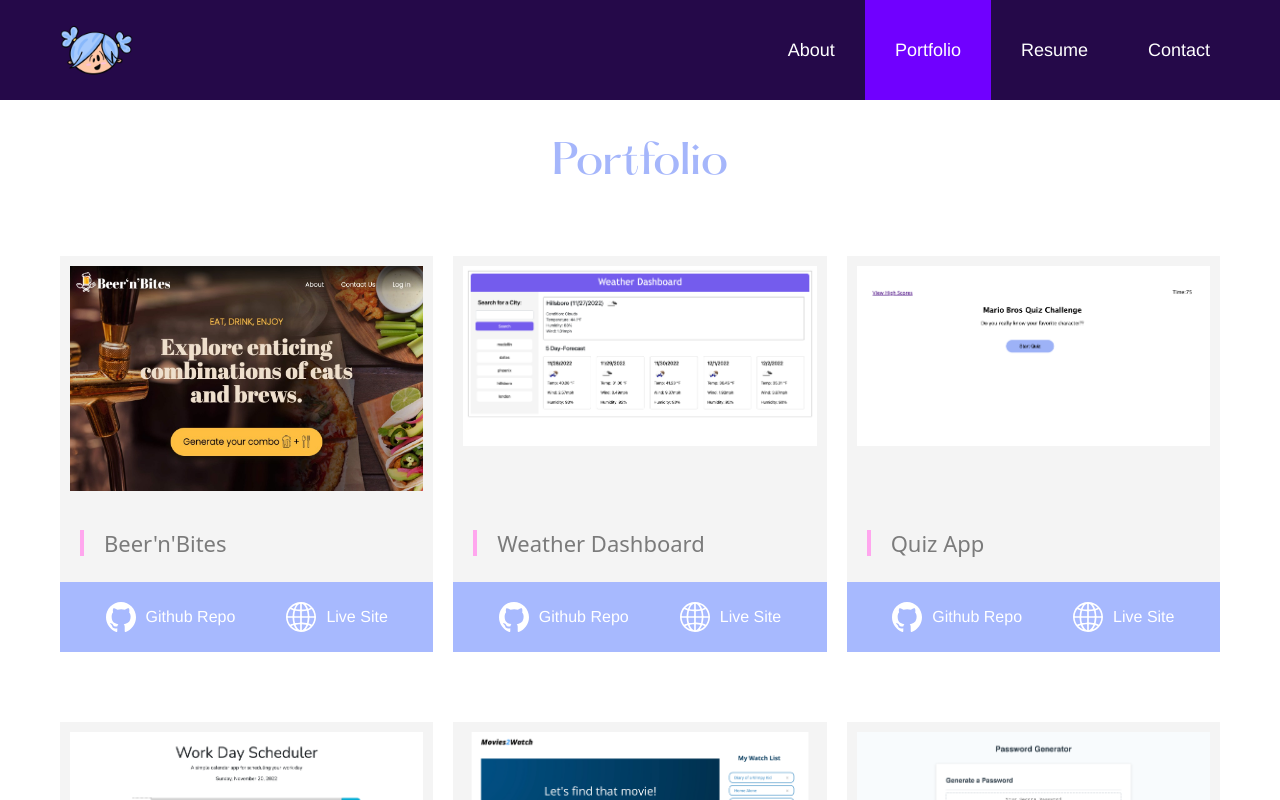
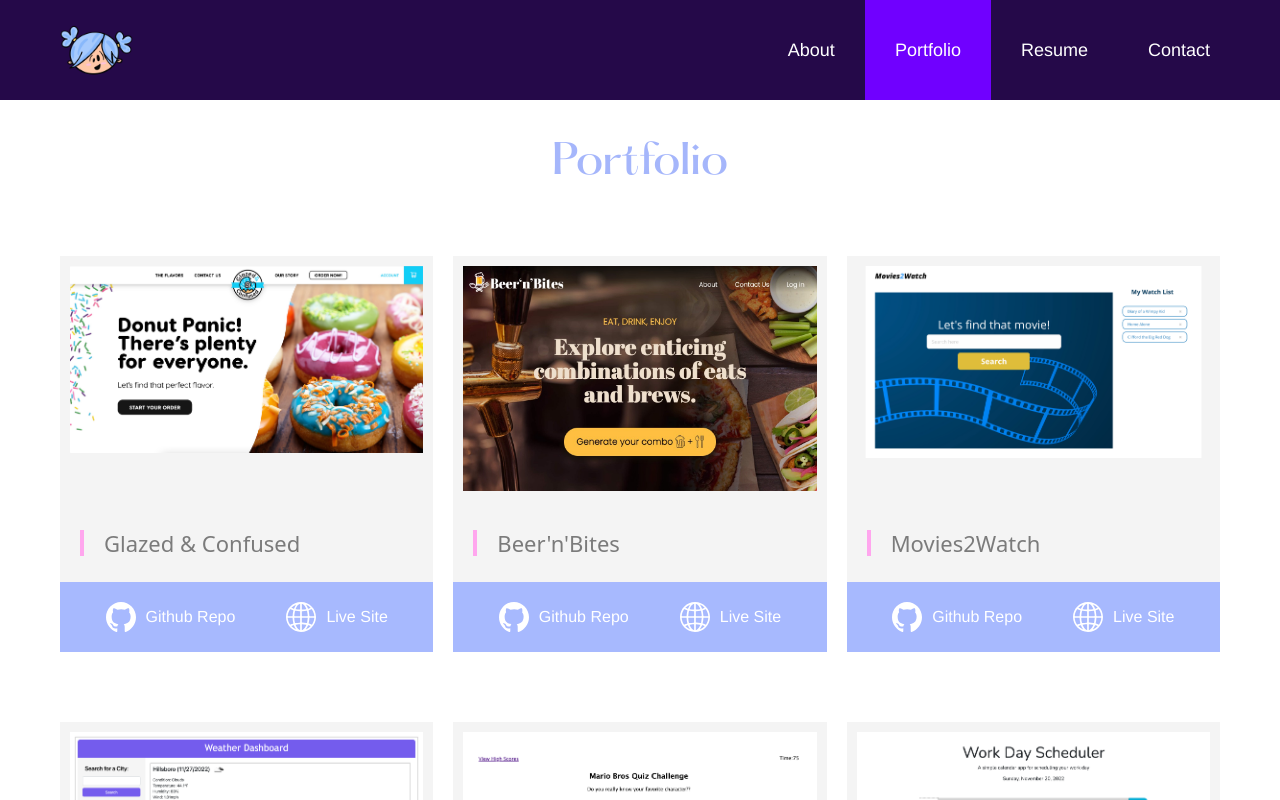
Before and after one commit to pherpat/React-Portfolio, a React (Create React App) app: page / in a window 1280 px wide. Both pictures are taken after a click on the item "Portfolio". Shown: the top 800 px of the page. Built offline with nearby package versions, Linux system fonts and the light colour scheme.

Commit message:
Updated css.

```diff
--- a/src/components/pages/Portfolio.js
+++ b/src/components/pages/Portfolio.js
@@ -9,6 +9,7 @@ import project5 from '../assets/planner-screenshot.png';
 import project6 from '../assets/movies2watch.png';
 import portGit from '../assets/port-git.svg';
 import portLink from '../assets/port-link.svg';
+import project7 from '../assets/gc-screenshot.jpg';
 
 //onclick function and open in a new window
 //building portfolio cards
@@ -17,6 +18,25 @@ export default function Portfolio() {
     <div className='containerMain'>
       <h1 className="portfolioHeader">Portfolio</h1>
       <div className="gallery">
+
+
+         <div className='project' >
+          <div className='portImage' onClick={event => window.open('https://glazed-and-confused.herokuapp.com/')}>
+            <img src={project7} width="100%" alt="project7" ></img>
+          </div>
+          <h2>Glazed & Confused</h2>
+          <div className='portLinkBox'>
+            <div className='portlink' onClick={event => window.open('https://github.com/pherpat/Movies2Watch')}>
+              <span className='portIcon'><img src={portGit} width="100%" alt="Github Logo" ></img></span>
+              <span className='portIconText'>Github Repo</span>
+            </div>
+            <div className='portlink' onClick={event => window.open('https://glazed-and-confused.herokuapp.com/')}>
+              <span className='portIcon'><img src={portLink} width="100%" alt="Github Logo" ></img></span>
+              <span className='portIconText'>Live Site</span>
+            </div>
+          </div>
+        </div>
+
 
         <div className='project' >
           <div className='portImage' onClick={event => window.open('https://beer-n-bites.herokuapp.com/')}>
@@ -29,6 +49,23 @@ export default function Portfolio() {
               <span className='portIconText'>Github Repo</span>
             </div>
             <div className='portlink' onClick={event => window.open('https://beer-n-bites.herokuapp.com/')}>
+              <span className='portIcon'><img src={portLink} width="100%" alt="Github Logo" ></img></span>
+              <span className='portIconText'>Live Site</span>
+            </div>
+          </div>
+        </div>
+
+        <div className='project' >
+          <div className='portImage' onClick={event => window.open('https://bryanjeremysmith.github.io/Movies2Watch/')}>
+            <img src={project6} width="100%" alt="project6" ></img>
+          </div>
+          <h2>Movies2Watch</h2>
+          <div className='portLinkBox'>
+            <div className='portlink' onClick={event => window.open('https://github.com/pherpat/Movies2Watch')}>
+              <span className='portIcon'><img src={portGit} width="100%" alt="Github Logo" ></img></span>
+              <span className='portIconText'>Github Repo</span>
+            </div>
+            <div className='portlink' onClick={event => window.open('https://bryanjeremysmith.github.io/Movies2Watch/')}>
               <span className='portIcon'><img src={portLink} width="100%" alt="Github Logo" ></img></span>
               <span className='portIconText'>Live Site</span>
             </div>
@@ -87,23 +124,6 @@ export default function Portfolio() {
         </div>
 
         <div className='project' >
-          <div className='portImage' onClick={event => window.open('https://bryanjeremysmith.github.io/Movies2Watch/')}>
-            <img src={project6} width="100%" alt="project6" ></img>
-          </div>
-          <h2>Movies2Watch</h2>
-          <div className='portLinkBox'>
-            <div className='portlink' onClick={event => window.open('https://github.com/pherpat/Movies2Watch')}>
-              <span className='portIcon'><img src={portGit} width="100%" alt="Github Logo" ></img></span>
-              <span className='portIconText'>Github Repo</span>
-            </div>
-            <div className='portlink' onClick={event => window.open('https://bryanjeremysmith.github.io/Movies2Watch/')}>
-              <span className='portIcon'><img src={portLink} width="100%" alt="Github Logo" ></img></span>
-              <span className='portIconText'>Live Site</span>
-            </div>
-          </div>
-        </div>
-
-        <div className='project' >
           <div className='portImage' onClick={event => window.open('https://pherpat.github.io/Module3-challenge/')}>
             <img src={project1} width="100%" alt="project1" ></img>
           </div>
```
Also changed, not shown: src/components/assets/gc-screenshot.jpg (added).
